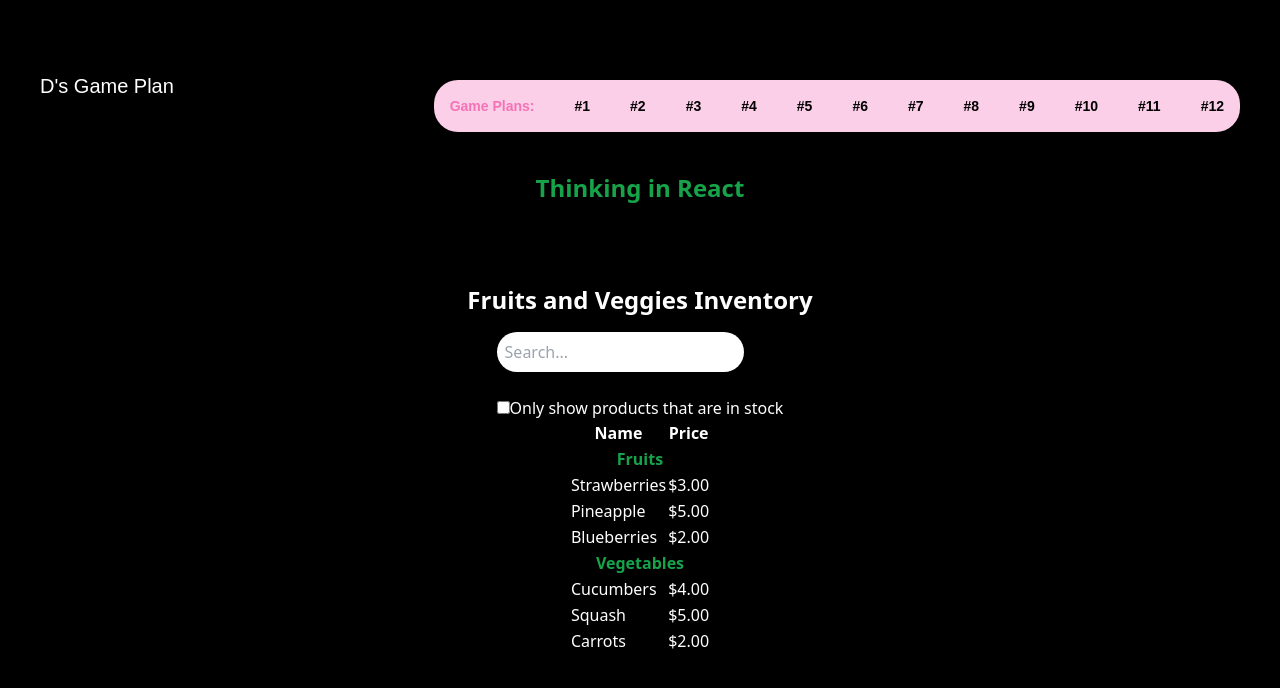
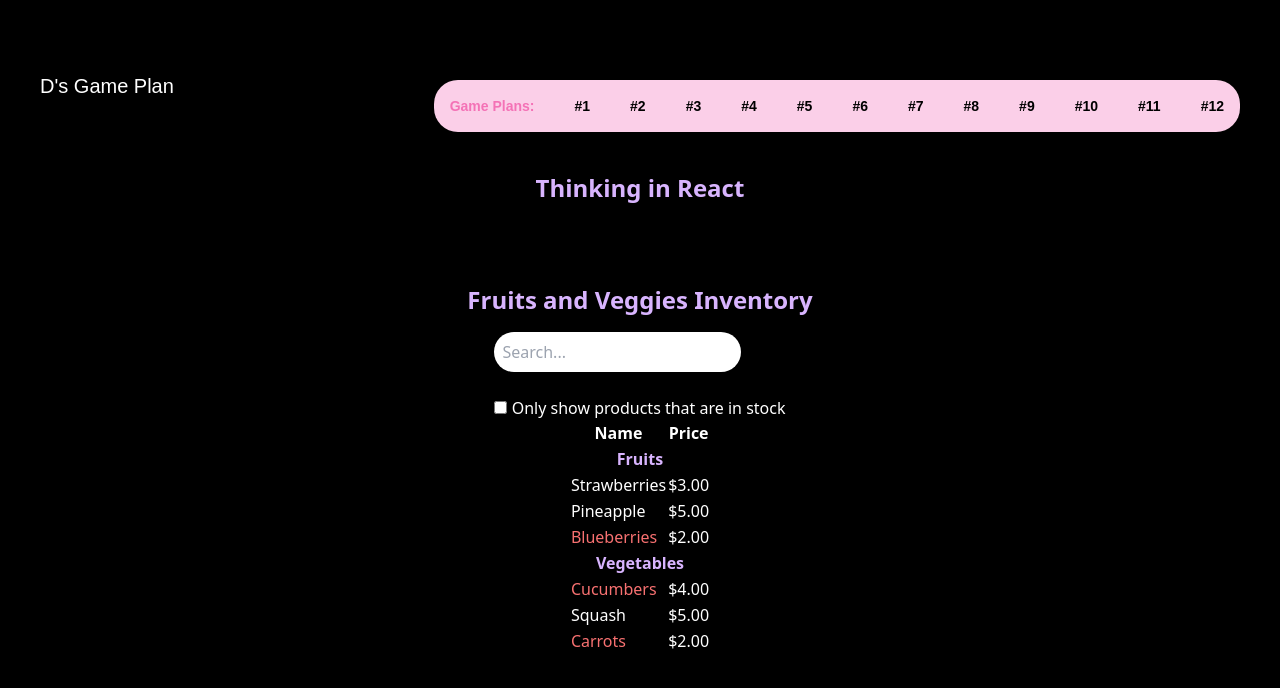
Before and after one commit to Davonne007-TX/game-plan, a React (Vite) app: page /productSearch in a window 1280 px wide. Shown: the top 688 px of the page. Built offline with nearby package versions, Linux system fonts and the light colour scheme; a web font is replaced by a local one.

Commit message:
one piece data flow, passing state/props down to components, and add onChange event handeler on Search Bar component

```diff
--- a/src/components/more-examples/Product-Search/FilterableProductTable.jsx
+++ b/src/components/more-examples/Product-Search/FilterableProductTable.jsx
@@ -13,7 +13,7 @@ export default function FilterableProductTable({ products }) {
           filterText={filterText}
           inStockOnly={inStockOnly}
           onFilterTextChange={setFilterText}
-          onInStickOnlyChange={setInStockOnly}
+          onInStockOnlyChange={setInStockOnly}
         />
 
         <ProductsTable
--- a/src/components/more-examples/Product-Search/ProductCategoryRow.jsx
+++ b/src/components/more-examples/Product-Search/ProductCategoryRow.jsx
@@ -1,6 +1,6 @@
 export default function ProductCategoryRow({ category }) {
   return (
-    <tr className="text-green-600">
+    <tr className="text-purple-300 ">
       <th colSpan="2">{category}</th>
     </tr>
   );
--- a/src/components/more-examples/Product-Search/ProductRow.jsx
+++ b/src/components/more-examples/Product-Search/ProductRow.jsx
@@ -1,5 +1,9 @@
 export default function ProductRow({ product }) {
-  const name = product.stocked ? product.name : <span>{product.name}</span>;
+  const name = product.stocked ? (
+    product.name
+  ) : (
+    <span className="text-red-400">{product.name}</span>
+  );
 
   return (
     <tr className="text-white">
--- a/src/components/more-examples/Product-Search/ProductsTable.jsx
+++ b/src/components/more-examples/Product-Search/ProductsTable.jsx
@@ -1,11 +1,18 @@
 import ProductCategoryRow from "./ProductCategoryRow";
 import ProductRow from "./ProductRow";
 
-export default function ProductsTable({ products }) {
+export default function ProductsTable({ products, filterText, inStockOnly }) {
   const rows = [];
   let lastCategory = null;
 
   products.forEach((product) => {
+    if (product.name.toLowerCase().indexOf(filterText.toLowerCase()) === -1) {
+      return;
+    }
+
+    if (inStockOnly && !product.stocked) {
+      return;
+    }
     if (product.category !== lastCategory) {
       rows.push(
         <ProductCategoryRow
@@ -14,7 +21,6 @@ export default function ProductsTable({ products }) {
         />
       );
     }
-
     rows.push(<ProductRow product={product} key={product.name} />);
     lastCategory = product.category;
   });
--- a/src/components/more-examples/Product-Search/SearchBar.jsx
+++ b/src/components/more-examples/Product-Search/SearchBar.jsx
@@ -17,8 +17,9 @@ export default function SearchBar({
       <label>
         <input
           type="checkbox"
+          checked={inStockOnly}
           onChange={(e) => onInStockOnlyChange(e.target.checked)}
-        />
+        />{" "}
         Only show products that are in stock
       </label>
     </form>
--- a/src/components/more-examples/Product-Search/ThinkingInReact.jsx
+++ b/src/components/more-examples/Product-Search/ThinkingInReact.jsx
@@ -14,11 +14,11 @@ export default function ThinkingInReact() {
   return (
     <>
       <main className="flex-time text-white">
-        <h1 className="text-green-600 font-bold text-2xl text-center">
+        <h1 className="text-purple-300 font-bold text-2xl text-center">
           Thinking in React
         </h1>
         <section className="flex-time mt-20">
-          <h2 className="font-bold mb-4 text-2xl">
+          <h2 className="font-bold mb-4 text-2xl text-purple-300 ">
             Fruits and Veggies Inventory
           </h2>
           <FilterableProductTable products={PRODUCTS} />
```
